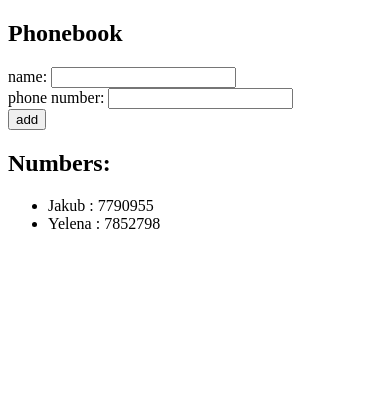
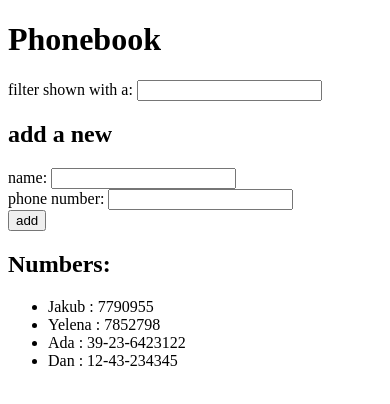
Before and after one commit to jakziema/FullStackOpen, a React (Create React App) app in the folder phonebook/: page / in a window 390 px wide. Shown: the top 404 px of the page. Built offline with nearby package versions, Linux system fonts and the light colour scheme.

Commit message:
Phonebook step4 done

```diff
--- a/phonebook/src/App.js
+++ b/phonebook/src/App.js
@@ -7,7 +7,9 @@ const App = (props) => {
   const [ newName, setNewName ] = useState('')
   const [newPhoneNumber, setNewPhoneNumber] = useState('')
 
-  const [showAlert, setShowAlert] = useState(true)
+  const [searchName, setNewSearchName] = useState('')
+  const [showAll, setShowAll] = useState(true)
+
 
   const addPerson = (event) => {
 
@@ -35,6 +37,13 @@ const App = (props) => {
   }
 
 
+  const handleFilterChange = (event) => {
+    setNewSearchName(event.target.value)
+    setShowAll(false)
+    console.log('searching for:', searchName)
+  }
+
+
   const handleNameChange = (event) => {
     console.log(event.target.value)
     setNewName(event.target.value)
@@ -43,20 +52,36 @@ const App = (props) => {
   const handlePhoneChange = (event) => {
     console.log(event.target.value)
     setNewPhoneNumber(event.target.value)
+
   }
+
+
+
+  const namesToShow = showAll
+  ? persons
+  : persons.filter(person => person.name.toLowerCase().includes(searchName))
+
+
+
 
   return (
     <div>
-      <h2>Phonebook</h2>
+      <h1>Phonebook</h1>
+      <div>filter shown with a: <input value = {searchName} onChange = {handleFilterChange} />
+      </div>
+
+
       <form onSubmit = {addPerson}>
-
+        <h2>add a new</h2>
         <div> name: <input value = {newName} onChange = {handleNameChange}/></div>
         <div> phone number: <input value = {newPhoneNumber} onChange = {handlePhoneChange}/></div>
         <div><button type="submit">add</button></div>
       </form>
       <h2>Numbers:</h2>
       <ul>
- {persons.map (person => <PersonDisplay key = {person.id} person = {person} /> )}
+
+
+      {namesToShow.map (person => <PersonDisplay key = {person.id} person = {person} /> )}
       </ul>
 
     </div>
--- a/phonebook/src/index.js
+++ b/phonebook/src/index.js
@@ -7,7 +7,7 @@ const phonebook = [
     id: 1,
     name: 'Jakub',
     // surname: 'Ziemann',
-     phoneNumber: 7790955,
+     phoneNumber: '7790955',
     // date: '2019-05-30T18:39:34.091Z'
 
   },
@@ -15,8 +15,18 @@ const phonebook = [
     id: 2,
     name: 'Yelena',
     // surname: 'Arakelow',
-     phoneNumber: 7852798,
+     phoneNumber: '7852798',
     // date: '2019-05-30T18:39:34.091Z'
+  },
+  {
+    id: 3,
+    name: 'Ada',
+    phoneNumber: '39-23-6423122'
+  },
+  {
+    id: 4,
+    name: 'Dan',
+    phoneNumber: "12-43-234345"
   }
 ]
 
```
